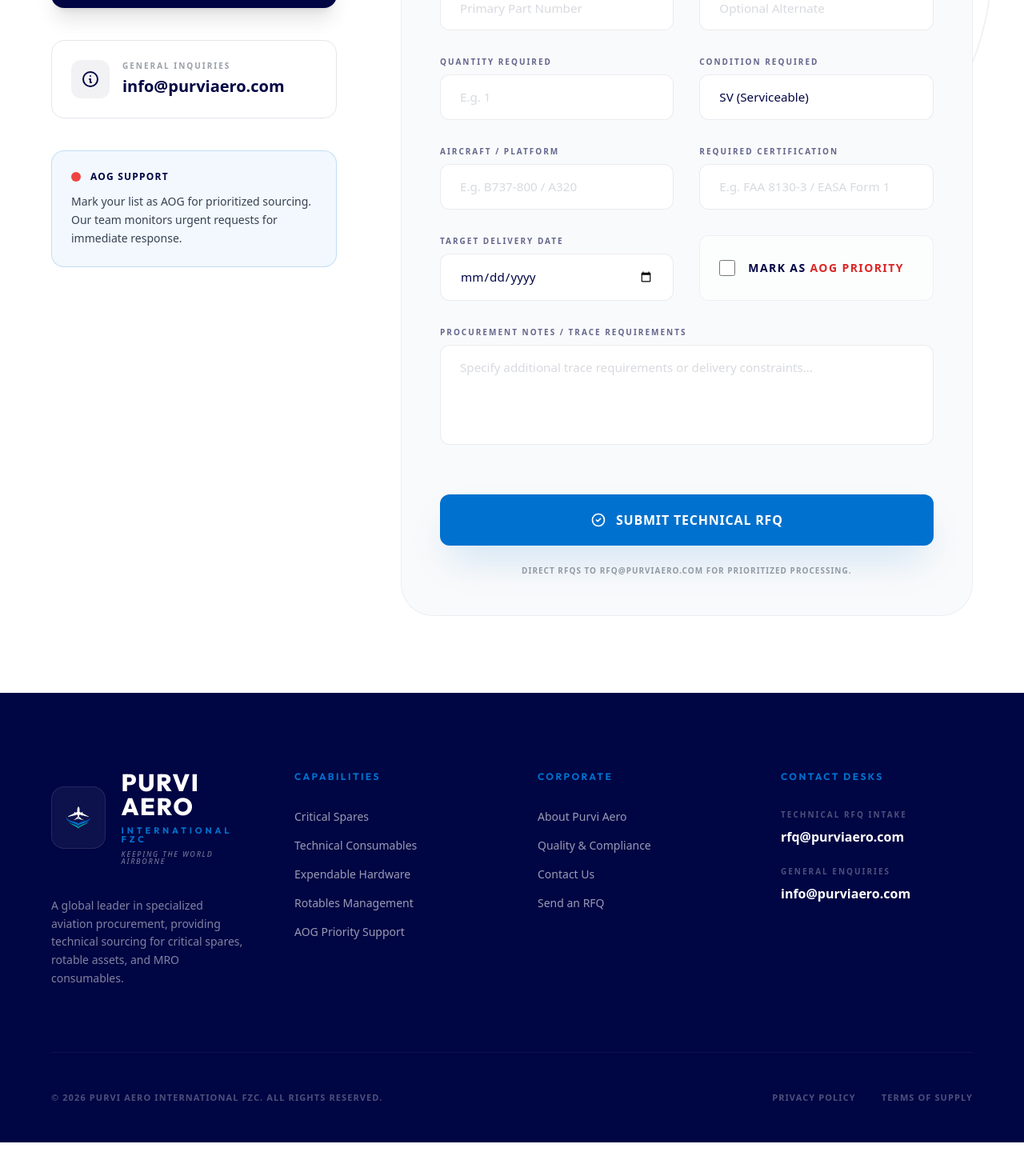
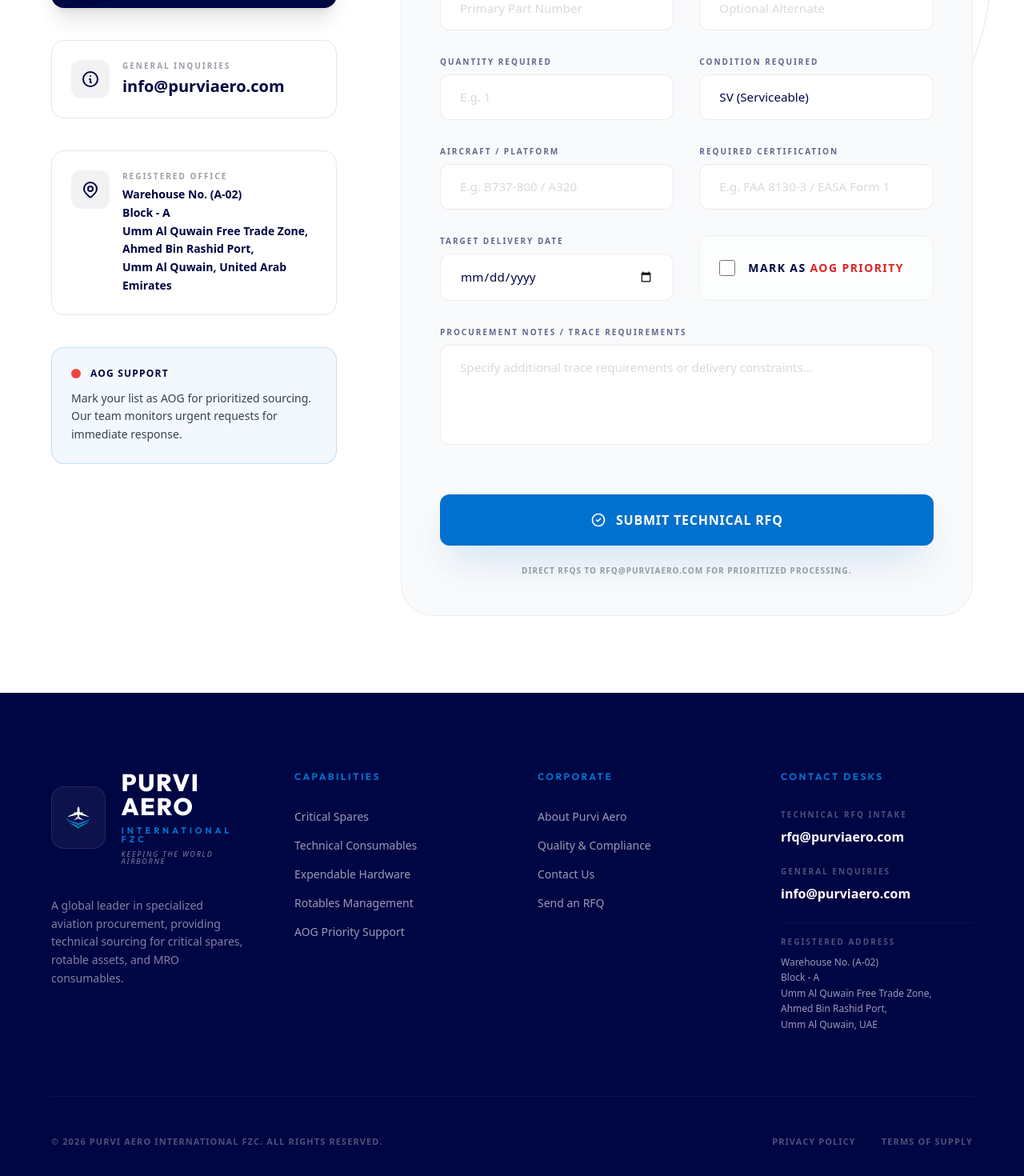
Before and after one commit to CREATECHAOSS/purviaero-international-fzc, a Next.js app: page /contact in a window 1280 px wide. Shown: the part 532-2002 px from the top of the page at 80% size. Before the commit the page ends 1960 px from the top, so only its background shows below. Built offline with nearby package versions, Linux system fonts and the light colour scheme.

Commit message:
feat: update registered company address on contact page and footer

```diff
--- a/app/contact/page.jsx
+++ b/app/contact/page.jsx
@@ -90,6 +90,26 @@
                 <div>
                   <p className="text-[10px] font-bold uppercase tracking-[0.2em] text-[#374151] opacity-50 mb-1">General Inquiries</p>
                   <p className="text-primary font-bold text-xl">info@purviaero.com</p>
+                </div>
+              </div>
+
+              {/* Registered Office */}
+              <div className="flex items-start gap-4 p-6 border border-primary/10 rounded-2xl">
+                <div className="w-12 h-12 bg-primary/5 flex items-center justify-center rounded-xl shrink-0">
+                  <svg className="w-6 h-6 text-primary" fill="none" stroke="currentColor" viewBox="0 0 24 24">
+                    <path strokeLinecap="round" strokeLinejoin="round" strokeWidth="2" d="M17.657 16.657L13.414 20.9a1.998 1.998 0 01-2.827 0l-4.244-4.243a8 8 0 1111.314 0z" />
+                    <path strokeLinecap="round" strokeLinejoin="round" strokeWidth="2" d="M15 11a3 3 0 11-6 0 3 3 0 016 0z" />
+                  </svg>
+                </div>
+                <div>
+                  <p className="text-[10px] font-bold uppercase tracking-[0.2em] text-[#374151] opacity-50 mb-1">Registered Office</p>
+                  <p className="text-primary font-semibold text-sm leading-relaxed">
+                    Warehouse No. (A-02)<br />
+                    Block - A<br />
+                    Umm Al Quwain Free Trade Zone,<br />
+                    Ahmed Bin Rashid Port,<br />
+                    Umm Al Quwain, United Arab Emirates
+                  </p>
                 </div>
               </div>
 
--- a/components/Footer.jsx
+++ b/components/Footer.jsx
@@ -102,6 +102,16 @@
                   info@purviaero.com
                 </a>
               </div>
+              <div className="pt-4 border-t border-white/5">
+                <p className="text-[10px] font-bold uppercase tracking-[0.2em] text-white/30 mb-2">Registered Address</p>
+                <p className="text-white/60 text-xs leading-relaxed font-medium">
+                  Warehouse No. (A-02)<br />
+                  Block - A<br />
+                  Umm Al Quwain Free Trade Zone,<br />
+                  Ahmed Bin Rashid Port,<br />
+                  Umm Al Quwain, UAE
+                </p>
+              </div>
             </div>
           </div>
         </div>
```
